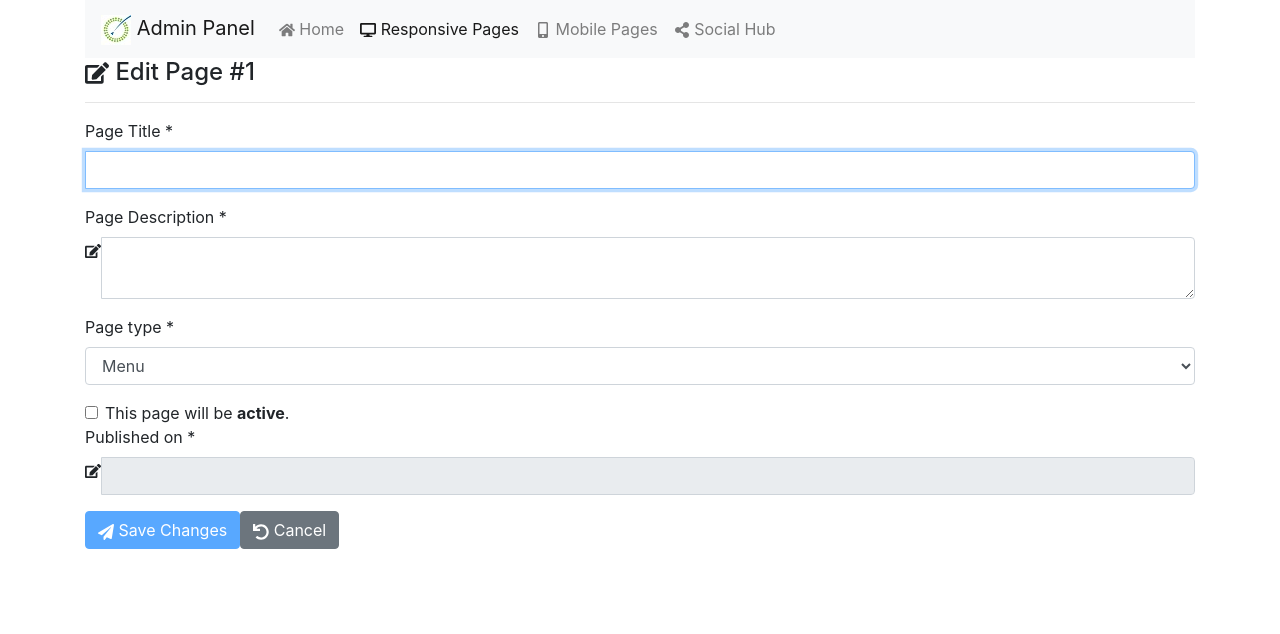
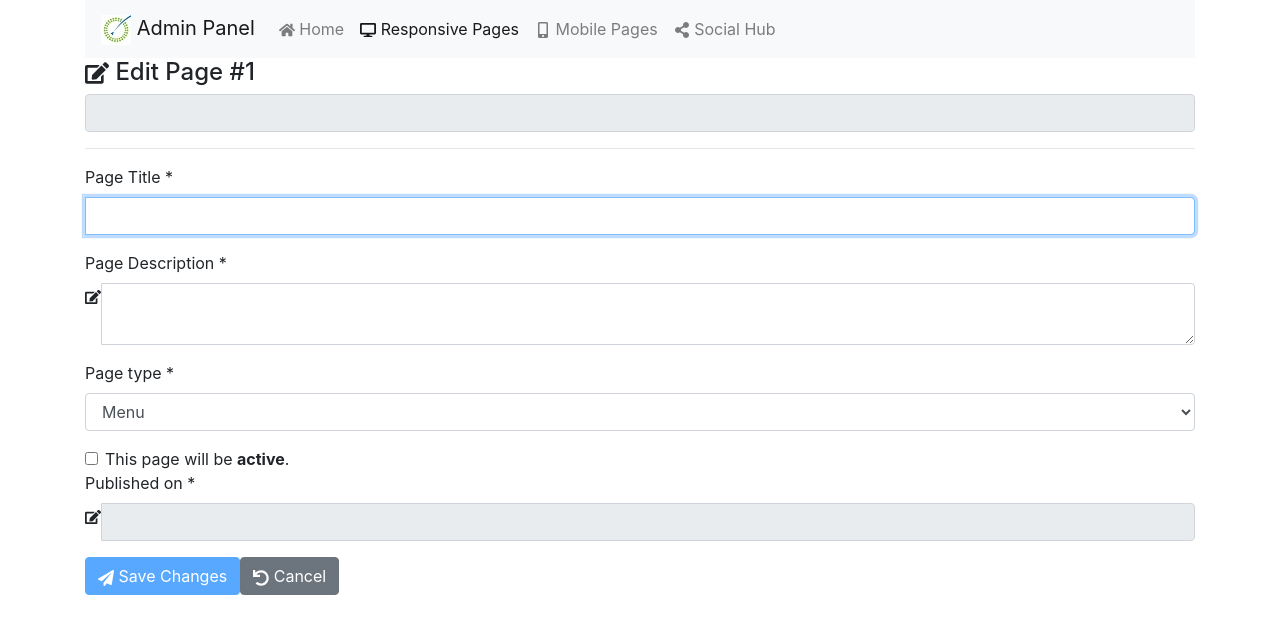
Before and after one commit to vgiakoumakou/react-cms-admin, a React (Create React App) app: page /editpage/1 in a window 1280 px wide. Shown: the top 634 px of the page. Built offline with nearby package versions, Linux system fonts and the light colour scheme; no server answers.

Commit message:
Changes in the editpage submission

```diff
--- a/src/components/common/pageform.jsx
+++ b/src/components/common/pageform.jsx
@@ -10,6 +10,7 @@ class PageForm extends Component {
 
     // Our schema for joi validation
     schema = {
+        id: Joi.number().label('Id'),
         title: Joi.string().min(0).max(50).required().label('Title'),
         description: Joi.string().min(0).max(200).required().label('Description'),
         type: Joi.number().required().label('Page type'),
@@ -98,7 +99,6 @@ class PageForm extends Component {
     renderPageForm() {
         return (
             <div>
-                <form onSubmit={this.handleSubmit}>
                 <div className="form-group">
                     <hr />
                     <label htmlFor="title">Page Title *</label>
@@ -167,7 +167,6 @@ class PageForm extends Component {
                     {this.renderSubmitButton("Save Changes")}
                     {this.renderCancelButton()}
                 </div>
-                </form>
             </div>
         );
     }
--- a/src/components/editpage.jsx
+++ b/src/components/editpage.jsx
@@ -24,7 +24,7 @@ class EditPage extends PageForm {
     doSubmit = async () => {
         const obj = this.state.data;
         const { data } = await axios.put('http://pagesmanagement.azurewebsites.net/api/ResponsivePages/'+ this.props.match.params.id, obj);
-        console.log(data);
+        console.log(obj);
     }
 
     render() {
@@ -33,7 +33,10 @@ class EditPage extends PageForm {
         return (
             <div>
                 <h4><FaEdit /> Edit Page #{this.props.match.params.id}</h4>
-                {this.renderPageForm()}
+                <form onSubmit={this.handleSubmit}>
+                    <input type="number" id="id" name="id" className="form-control" value={this.state.data.id} onChange={this.handleChange} readOnly />
+                    {this.renderPageForm()}
+                </form>
             </div> );
     }
 }
--- a/src/components/newpage.jsx
+++ b/src/components/newpage.jsx
@@ -10,6 +10,7 @@ class NewPage extends PageForm {
     };
 
     doSubmit = async () => {
+        console.log('prin '+ this.state.data );
         const obj = this.state.data;
         const { data } = await axios.post('http://pagesmanagement.azurewebsites.net/api/ResponsivePages/', obj);
         console.log(data);
@@ -21,7 +22,9 @@ class NewPage extends PageForm {
         return (
             <div>
                 <h4><FaExternalLinkAlt /> New Page #{this.props.match.params.id}</h4>
-                {this.renderPageForm()}
+                <form onSubmit={this.handleSubmit}>
+                    {this.renderPageForm()}
+                </form>
             </div> );
     }
 }
```
Lines whose indentation alone changed are shown as unchanged.
